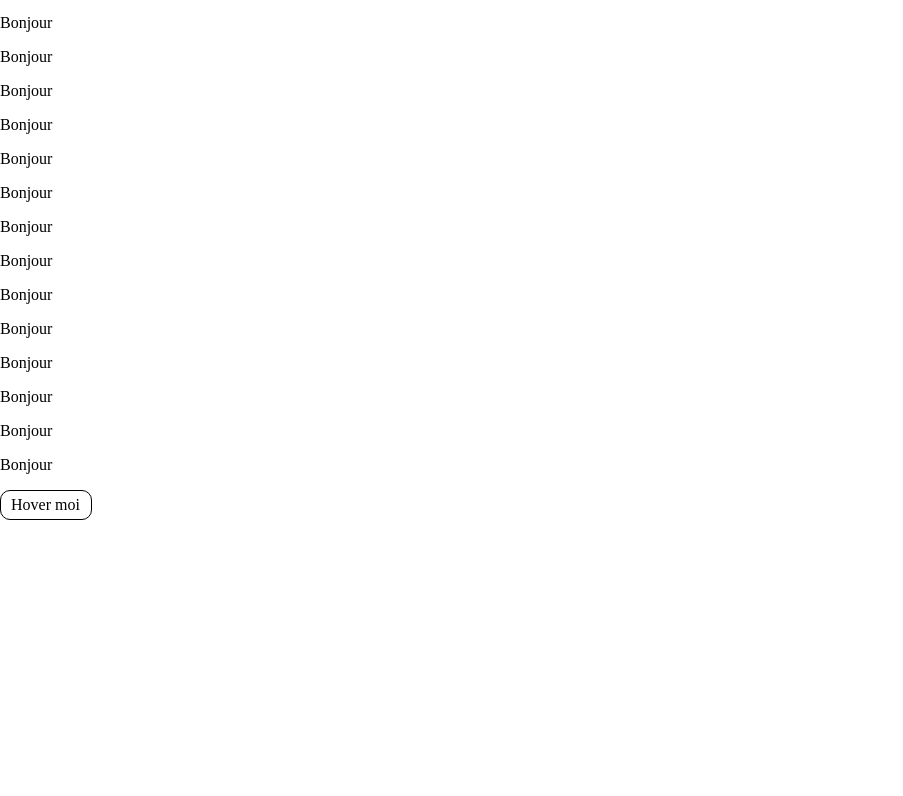
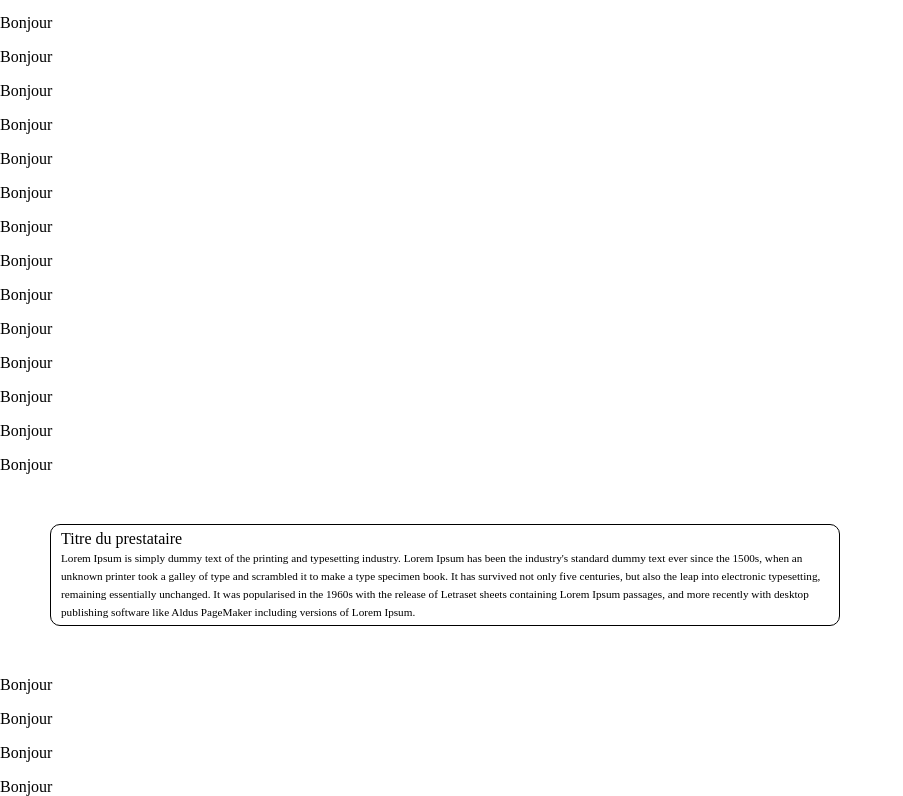
Before and after one commit to Natan90/Mintonette-Cup, a Vue app: page / in a window 1280 px wide. Shown: the part 1714-2510 px from the top of the page, without its empty margins (0-903 px from the left). Before the commit the page ends 2234 px from the top, so only its background shows below. Built offline with nearby package versions, Linux system fonts and the light colour scheme.

Commit message:
le truc que Natan veut plus

```diff
--- a/src/App.vue
+++ b/src/App.vue
@@ -1,11 +1,9 @@
 <template>
-<!--  <NavView></NavView>-->
   <Index></Index>
 
 </template>
 
 <script setup>
-import NavView from "@/components/NavView.vue";
 import Index from "./components/Index.vue";
 
 
--- a/src/components/Index.vue
+++ b/src/components/Index.vue
@@ -54,12 +54,23 @@
 
 <!--Ca c'est pour le truc de Natan que je n'ai pas compris (quand il veut hover un truc ca agrandi pour mettre plus de texte je ne sais pas quoi la ...)-->
     <div class="hover">
-      <p>Hover moi </p>
-      <div class="TuasHover">
-        <p> Bravo tu as hover ça Chef ! </p>
-      </div>
+      <p>
+        <span id="title">Titre du prestataire</span>
+        <br>
+        <span id="descri">Lorem Ipsum is simply dummy text of the printing and typesetting industry. Lorem Ipsum has been the industry's standard dummy text ever since the 1500s, when an unknown printer took a galley of type and scrambled it to make a type specimen book. It has survived not only five centuries, but also the leap into electronic typesetting, remaining essentially unchanged. It was popularised in the 1960s with the release of Letraset sheets containing Lorem Ipsum passages, and more recently with desktop publishing software like Aldus PageMaker including versions of Lorem Ipsum.
+        </span>
+      </p>
+<!--      <div class="TuasHover">-->
+<!--        <p>-->
+<!--        </p>-->
+<!--      </div>-->
     </div>
+    <p>Bonjour</p>
+    <p>Bonjour</p>
+    <p>Bonjour</p>
+    <p>Bonjour</p>
   </div>
+
 </template>
 
 <script setup>
@@ -120,16 +131,23 @@ onBeforeUnmount(() => {
   border: solid black 1px;
   border-radius: 10px;
   padding: 5px 10px;
-  max-width: 70px;
-}
-.hover p:hover {
-  max-width: 500px;
+  max-width: 60%;
+  margin: 50px;
+
+  transition: transform 0.3s ease, box-shadow 0.3s ease;
 }
 
-.TuasHover {
-  display: none;
+.hover p:hover {
+  transform: scale(1.1);
+  box-shadow: 0 8px 20px rgba(0, 0, 0, 0.2);
 }
-.hover:hover .TuasHover {
-  display: block;
+
+.hover p:hover #title {
+  font-size: 1.3em;
+  font-weight: bold;
+  transition: font-size 0.3s ease;
+}
+#descri {
+  font-size: 0.7em;
 }
 </style>
```
